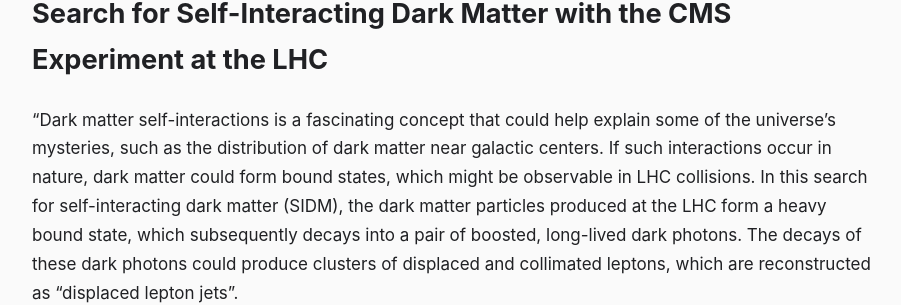
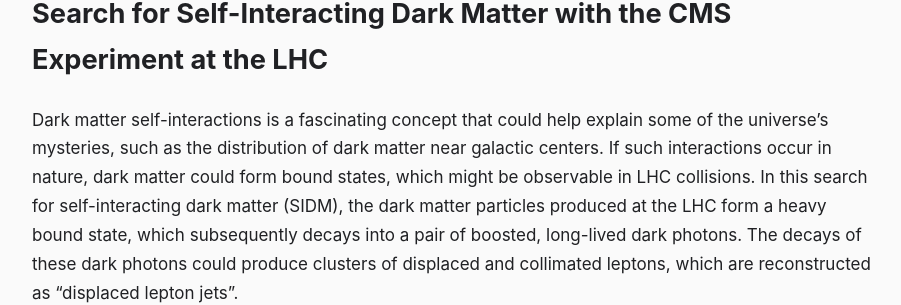
Before and after one commit to mariajose2398/mariajose2398.github.io, a Jekyll site: the page built from docs/research.md, in a window 1280 px wide and 1400 px high, scrolled down 410 px. Shown: the part 150-455 px from the top of the window, without its empty margins (188-1089 px from the left). Built offline with Jekyll 4.4.1, drawn with Linux system fonts in a browser that asks for light colours; some of the changed text lies outside the part shown.

```diff
--- a/docs/research.md
+++ b/docs/research.md
@@ -10,7 +10,7 @@ My PhD advisor is [Prof. Chris Neu](https://www.phys.virginia.edu/People/persona
 
 ## Search for Self-Interacting Dark Matter with the CMS Experiment at the LHC
 
-"Dark matter self-interactions is a fascinating concept that could help explain some of the universe's mysteries, such as the distribution of dark matter near galactic centers.
+Dark matter self-interactions is a fascinating concept that could help explain some of the universe's mysteries, such as the distribution of dark matter near galactic centers.
 If such interactions occur in nature, dark matter could form bound states, which might be observable in LHC collisions.
 In this search for self-interacting dark matter (SIDM), the dark matter particles produced at the LHC form a heavy bound state, which subsequently decays into a pair of boosted, long-lived dark photons.
 The decays of these dark photons could produce clusters of displaced and collimated leptons, which are reconstructed as "displaced lepton jets".
@@ -18,8 +18,8 @@ The decays of these dark photons could produce clusters of displaced and collima
 ### SIDM Model at the LHC
 
 <img src="https://res.cloudinary.com/lhag0wwj/image/upload/v1791110256/FeyDia_1.png"
+     alt="SIDM Feynman Diagram"
      style="width: 100%; height: auto;">
-     alt="SIDM Feynman Diagram"
 
 The dark photon is very light compared to the dark matter bound state.
 
```
